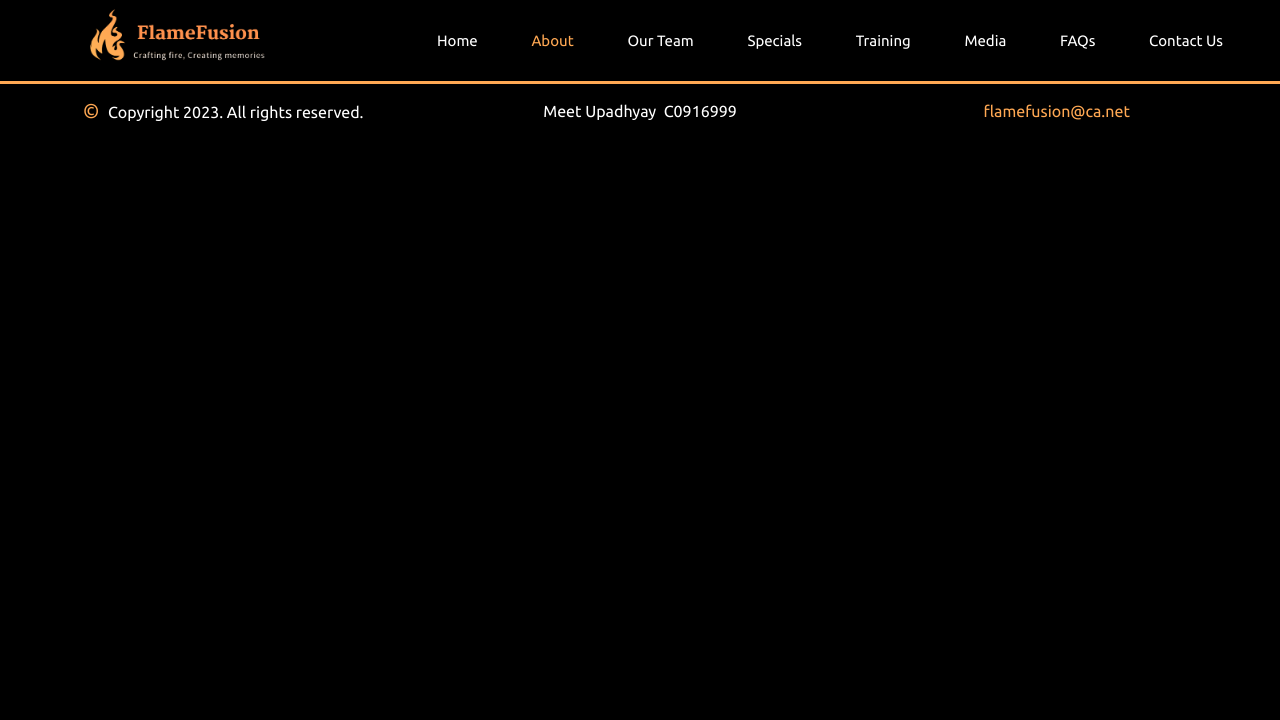
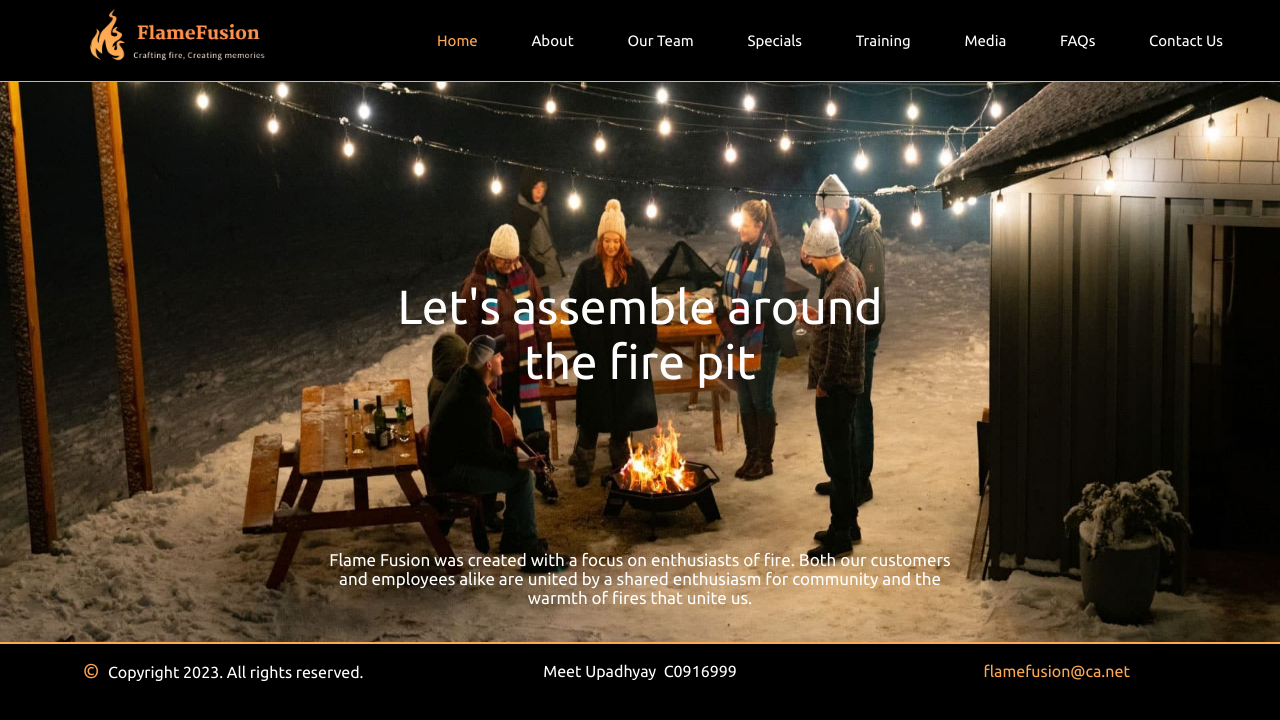
Before and after one commit to LCF2335/LCF2335.github.io, a plain HTML site: page about.html in a window 1280 px wide. Drawn offline with Linux system fonts and the light colour scheme.

Commit message:
m
commit

```diff
--- a/about.html
+++ b/about.html
@@ -9,6 +9,7 @@
     <meta name="viewport" content="width=device-width, initial-scale=1.0">
     <link rel="stylesheet" href="css/styles.css">
     <link rel="stylesheet" href="css/specials.css">
+    <link rel="stylesheet" href="css/about.css">
     <link rel="preconnect" href="https://fonts.googleapis.com">
     <link rel="preconnect" href="https://fonts.gstatic.com" crossorigin>
     <link href="https://fonts.googleapis.com/css2?family=Manrope&family=Ubuntu&display=swap" rel="stylesheet">
@@ -23,8 +24,8 @@
             <a href="index.html"><img class="logo" src="images/flamefusion.png" alt="Flame Fusion"></a>
         </div>
         <ul class="nav-container">
-            <li><a href="index.html" class="nav-link">Home</a></li>
-            <li><a href="about.html" class="nav-link" id="active">About</a></li>
+            <li><a href="index.html" class="nav-link" id="active">Home</a></li>
+            <li><a href="about.html" class="nav-link">About</a></li>
             <li><a href="team.html" class="nav-link">Our Team</a></li>
             <li><a href="specials.html" class="nav-link">Specials</a></li>
             <li><a href="training.html" class="nav-link">Training</a></li>
@@ -34,6 +35,19 @@
         </ul>
     </nav>
 
+    <main>
+        <div id="about_container">
+            <img id="image" src="images/About-Hero.jpg" alt="About Hero">
+            <div id="about-text">
+                <h1>Let's assemble around <br> the fire pit</h1>
+            </div>
+            <div id="about-text_b">
+                <p>Flame Fusion was created with a focus on enthusiasts of fire. Both our customers and employees alike
+                    are united by a shared enthusiasm for community and the warmth of fires that unite us.</p>
+            </div>
+        </div>
+        </div>
+    </main>
 
     <footer>
         <div class="left">
@@ -47,6 +61,22 @@
         </div>
     </footer>
 
+    <script>
+        const container = document.getElementById('fadeContainer');
+
+        const observer = new IntersectionObserver(entries => {
+            entries.forEach(entry => {
+                if (entry.isIntersecting) {
+                    container.classList.add('fade-in');
+                    observer.unobserve(entry.target);
+                }
+            });
+        });
+
+        observer.observe(container);
+    </script>
+
 </body>
 
+
 </html>
--- /dev/null
+++ b/css/about.css
@@ -0,0 +1,54 @@
+#about_container {
+    position: relative;
+    width: 100%;
+    overflow: hidden;
+    height: auto;
+}
+
+#image {
+    object-fit: fill;
+    width: 100%;
+    height: 70vh;
+    display: block;
+}
+
+#about-text {
+    position: absolute;
+    top: 45%;
+    left: 50%;
+    transform: translate(-50%, -50%);
+    color: #fff;
+    text-align: center;
+    animation: fadeIn 1s ease-in-out;
+}
+
+#about-text h1 {
+    font-size: 48px;
+    font-weight: 500;
+}
+
+#about-text_b {
+    position: absolute;
+    bottom: 35px;
+    left: 50%;
+    transform: translateX(-50%);
+    color: white;
+    text-align: center;
+    width: 50%;
+}
+
+#about-text_b p {
+    font-size: 17px;
+}
+
+@keyframes fadeIn {
+    from {
+        opacity: 0;
+        transform: translateY(-70%);
+    }
+
+    to {
+        opacity: 1;
+        transform: translateY(-50, -50);
+    }
+}
```
Also changed, not shown: images/About-Hero.jpg (added).
